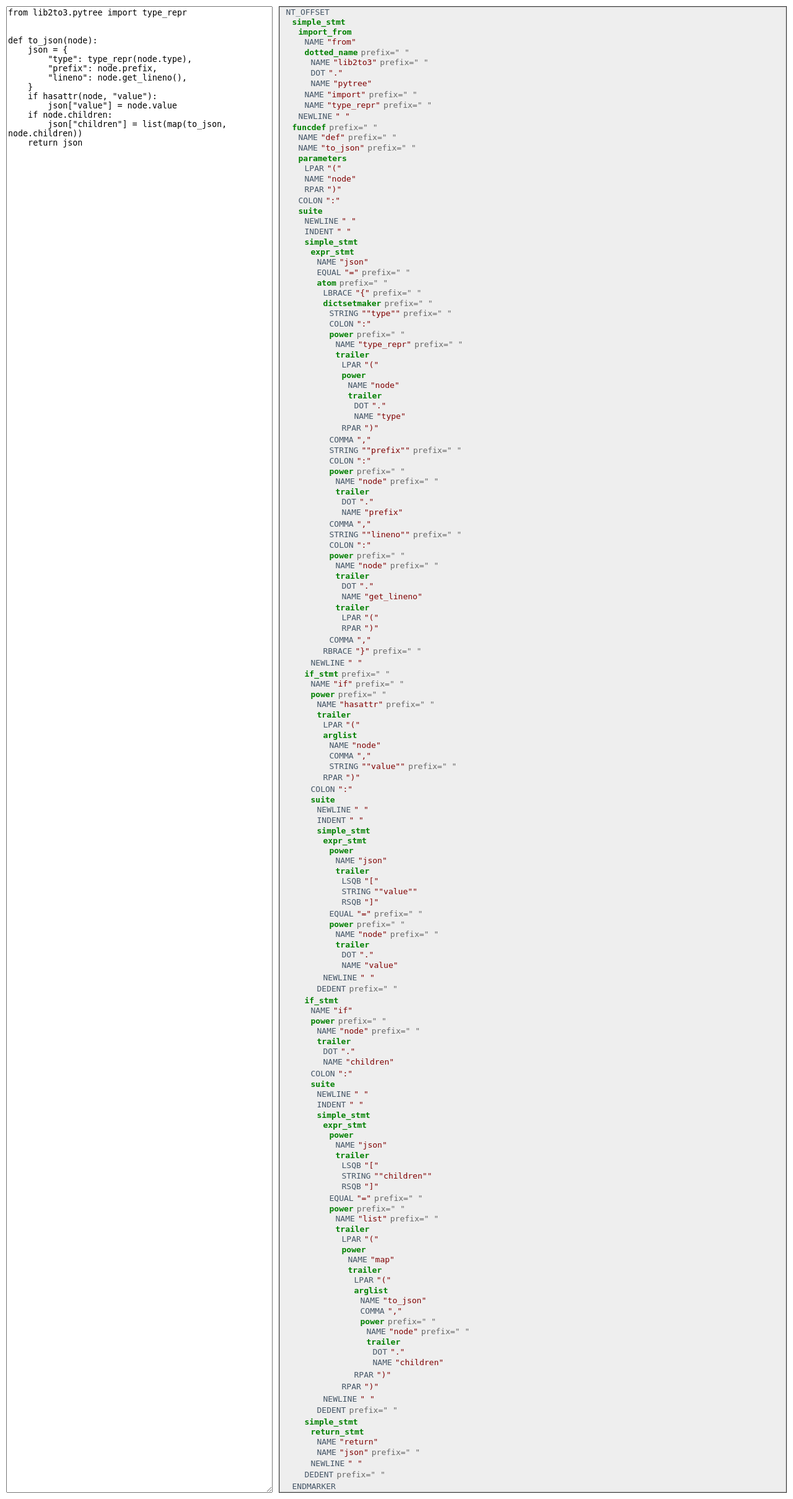
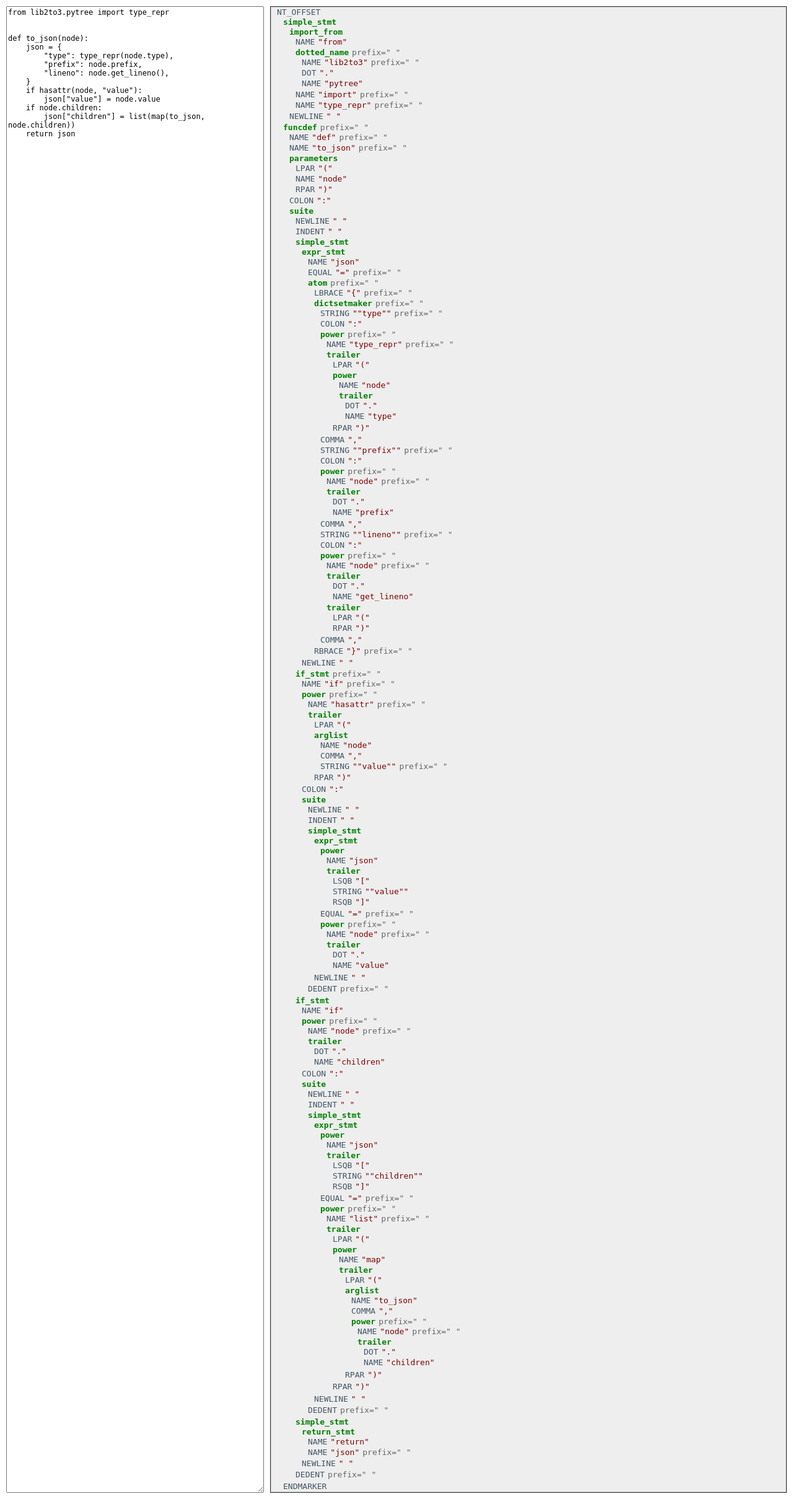
Before and after one commit to banga/prefactor, a Flask app: page / in a window 1280 px wide. Shown: the whole page at 62% size. Run offline with Flask 2, Linux system fonts and the light colour scheme.

Commit message:
style fixes

```diff
--- a/static/style.css
+++ b/static/style.css
@@ -14,17 +14,18 @@
 .column {
     height: 100%;
     overflow: auto;
-    flex-grow: 1;
+    flex: 1 0;
 }
 .column#output {
     margin-left: 10px;
     border: 1px solid #333;
-    flex-grow: 2;
+    flex: 2;
 }
 #source {
     height: 100%;
     width: 100%;
     font-family: monospace;
+    font-size: 12px;
 }
 .node {
     padding: 1px;
```
